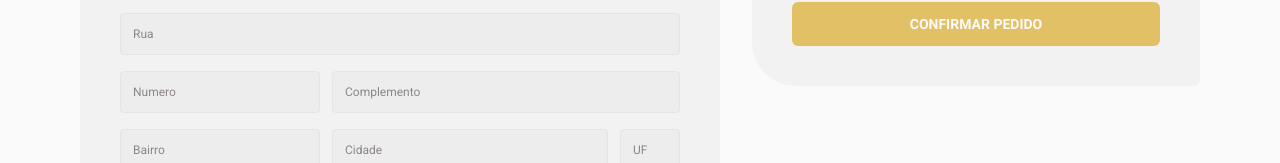
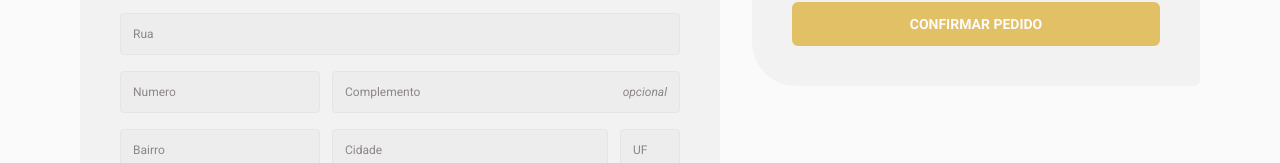
Before and after one commit to NatalyeCavalieri/coffee-delivery1.0, a React (Vite) app: page /completeOrder in a window 1280 px wide. Shown: the part 335-498 px from the top of the page. Built offline with nearby package versions, Linux system fonts and the light colour scheme.

Commit message:
add validation on form

```diff
--- a/package.json
+++ b/package.json
@@ -10,13 +10,16 @@
     "preview": "vite preview"
   },
   "dependencies": {
+    "@hookform/resolvers": "^3.3.4",
     "immer": "^10.0.3",
     "phosphor-react": "^1.4.1",
     "polished": "^4.3.1",
     "react": "^18.2.0",
     "react-dom": "^18.2.0",
+    "react-hook-form": "^7.51.1",
     "react-router-dom": "^6.22.2",
-    "styled-components": "^6.1.8"
+    "styled-components": "^6.1.8",
+    "zod": "^3.22.4"
   },
   "devDependencies": {
     "@types/react": "^18.2.56",
--- a/src/components/Input/index.tsx
+++ b/src/components/Input/index.tsx
@@ -1,8 +1,22 @@
-import { InputHTMLAttributes } from "react";
-import { InputStyleContainer } from "./styles";
+import { InputHTMLAttributes, forwardRef } from "react";
+import { InputStyleContainer, InputStyled, InputWrapper, RightText } from "./styles";
+import { RegularText } from "../Typography";
 
-type InputProps = InputHTMLAttributes<HTMLInputElement>
+type InputProps = InputHTMLAttributes<HTMLInputElement> & {
+  error?: string
+  rightText?: string
+}
 
-export function Input({ ...props }: InputProps) {
-  return <InputStyleContainer {...props} />
-}
+export const Input = forwardRef<HTMLInputElement, InputProps>(
+  ({error, className, rightText,...props}, ref) => {
+    return (
+      <InputWrapper className={className}>
+        <InputStyleContainer hasError={!!error}>
+          <InputStyled {...props} ref={ref} />
+          {rightText && <RightText> {rightText} </RightText>}
+        </InputStyleContainer>
+        {error && <RegularText size="s"> {error} </RegularText>}
+      </InputWrapper>
+    )
+  }
+)
--- a/src/components/Input/styles.ts
+++ b/src/components/Input/styles.ts
@@ -1,21 +1,58 @@
-import styled from "styled-components";
+import styled, { css } from "styled-components";
 
-export const InputStyleContainer = styled.input`
-height: 2.625rem;
-border-radius: 4px;
-border: 1px solid ${({theme}) => theme.colors["base-button"]};
-background-color: ${({theme})=> theme.colors["base-input"]};
-color: ${({theme})=> theme.colors["base-text"]};
-transition: .4s;
 
-&:focus{
-  border-color: ${({theme})=> theme.colors["brand-yellow-dark"]};
+export const InputWrapper = styled.div`
+display: flex;
+flex-direction: column;
+gap: 0.3rem;
+position: relative;
+
+>p{
+  color: ${({theme})=> theme.colors["base-error"]};
+}
+`
+
+interface InputStyleContainerProps{
+  hasError: boolean
 }
 
+export const InputStyleContainer = styled.div<InputStyleContainerProps>`
+  height: 2.625rem;
+  display: flex;
+  align-items: center;
+  justify-content: space-between;
+  border-radius: 4px;
+  border: 1px solid ${({ theme }) => theme.colors["base-button"]};
+  background-color: ${({ theme }) => theme.colors["base-input"]};
+  transition: 0.4s;
+  overflow: hidden;
+
+  &:focus-within {
+    border-color: ${({ theme }) => theme.colors["brand-yellow-dark"]};
+  }
+
+  ${({theme, hasError}) => hasError && css`
+  border-color: ${theme.colors["base-error"]}
+  `}
+`
+
+export const InputStyled = styled.input`
+  flex: 1;
+  height: 100%;
+  background: none;
+  border: none;
+  font-size: 0.75rem;
+  padding: 0 0.75rem;
+  color: ${({ theme }) => theme.colors["base-text"]};
+
+  &::placeholder {
+    color: ${({ theme }) => theme.colors["base-label"]};
+  }
+`
+
+export const RightText = styled.p`
 font-size: 0.75rem;
-padding: 0 0.75rem;
-
-&::placeholder{
-  color: ${({theme})=> theme.colors["base-label"]};
-}
+margin-right: 0.75rem;
+font-style: italic;
+color: ${({theme})=> theme.colors["base-label"]};
 `
--- a/src/pages/CompleteOrder/components/completeOrderForm/addressForm.tsx
+++ b/src/pages/CompleteOrder/components/completeOrderForm/addressForm.tsx
@@ -1,16 +1,61 @@
+import { useFormContext } from "react-hook-form";
 import { Input } from "../../../../components/Input";
 import { AddressFormContainer } from "./styles";
 
+interface ErrorsType {
+  errors: {
+    [key: string]: {
+      message: string
+    }
+  }
+}
+
 export function AddressForm(){
+  const { register, formState } = useFormContext()
+
+  const { errors } = formState as ErrorsType
+
   return (
     <AddressFormContainer>
-      <Input placeholder="CEP" type="number" className="cep" />
-      <Input placeholder="Rua" type="text" className="street" />
-      <Input placeholder="Numero" type="number" />
-      <Input placeholder="Complemento" type="text" className="complement" />
-      <Input placeholder="Bairro" type="text" />
-      <Input placeholder="Cidade" type="text" />
-      <Input placeholder="UF" type="text" />
+      <Input
+        placeholder="CEP"
+        type="number"
+        className="cep"
+        {...register("cep")}
+        error={errors.cep?.message}
+      />
+      <Input
+        placeholder="Rua"
+        type="text"
+        className="street"
+        {...register("street")}
+        error={errors.street?.message}
+      />
+      <Input
+        placeholder="Numero"
+        type="number"
+        {...register("number")}
+        error={errors.number?.message}
+      />
+      <Input placeholder="Complemento" type="text" className="complement" rightText="opcional" />
+      <Input
+        placeholder="Bairro"
+        type="text"
+        {...register("bairro")}
+        error={errors.bairro?.message}
+      />
+      <Input
+        placeholder="Cidade"
+        type="text"
+        {...register("cidade")}
+        error={errors.cidade?.message}
+      />
+      <Input
+        placeholder="UF"
+        type="text"
+        {...register("UF")}
+        error={errors.UF?.message}
+      />
     </AddressFormContainer>
   )
 }
--- a/src/pages/CompleteOrder/components/selectedCoffees/confirmationSection.tsx
+++ b/src/pages/CompleteOrder/components/selectedCoffees/confirmationSection.tsx
@@ -30,7 +30,7 @@
           R$ {formattedCardTotal}
         </RegularText>
       </div>
-      <Button text="confirmar pedido" disabled={cartQuantity <= 0} />
+      <Button text="confirmar pedido" disabled={cartQuantity <= 0} type="submit" />
     </ConfirmationSectionContainer>
   )
 }
--- a/src/pages/CompleteOrder/index.tsx
+++ b/src/pages/CompleteOrder/index.tsx
@@ -1,12 +1,40 @@
 import { CompleteOrderForm } from "./components/completeOrderForm";
 import { SelectedCoffees } from "./components/selectedCoffees";
 import { CompleteOrderContainer } from "./styles";
+import * as zod from 'zod'
+import { zodResolver } from '@hookform/resolvers/zod'
+import { useForm, FormProvider } from 'react-hook-form'
+
+const confirmOrderFormValidationSchema = zod.object({
+  cep: zod.string().min(1, "Informe o CEP"),
+  street: zod.string().min(1, "Informe a rua"),
+  number: zod.string().min(1, "Informe o número"),
+  bairro: zod.string().min(1, "Informe o bairro"),
+  cidade: zod.string().min(1, "Informe a cidade"),
+  UF: zod.string().min(1, "Informe a UF")
+})
+
+export type OrderData = zod.infer<typeof confirmOrderFormValidationSchema>
+
+type confirmOrderFormData = OrderData
 
 export function CompleteOrder(){
+  const confirmOrderForm = useForm<confirmOrderFormData>({
+    resolver: zodResolver(confirmOrderFormValidationSchema),
+  })
+
+  const { handleSubmit } = confirmOrderForm
+
+  function handleConfirmOrder(data: confirmOrderFormData){
+    console.log(data)
+  }
+
   return (
-    <CompleteOrderContainer className="container">
-      <CompleteOrderForm />
-      <SelectedCoffees/>
-    </CompleteOrderContainer>
+    <FormProvider {...confirmOrderForm}>
+      <CompleteOrderContainer className="container" onSubmit={handleSubmit(handleConfirmOrder)}>
+        <CompleteOrderForm />
+        <SelectedCoffees />
+      </CompleteOrderContainer>
+    </FormProvider>
   )
 }
```
Also changed, not shown: 2 other files (tests, documents, lock files or other folders).
